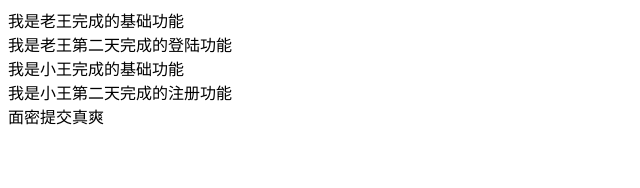
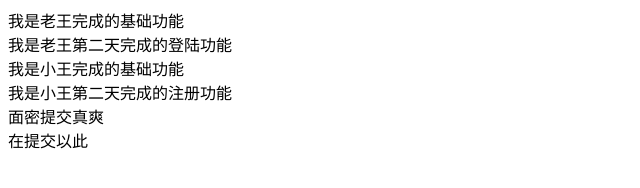
Before and after one commit to f2ehe/myfirst, a plain HTML site: page index.html in a window 1280 px wide. Shown: the whole page, without its empty margins (0-640 px from the left). Drawn offline with Linux system fonts and the light colour scheme.

Commit message:
重新提交

```diff
--- a/index.html
+++ b/index.html
@@ -12,6 +12,7 @@
     <div>我是小王完成的基础功能</div>
     <div>我是小王第二天完成的注册功能</div>
     <div>面密提交真爽</div>
+    <div>在提交以此</div>
 
 </body>
 </html>
```
